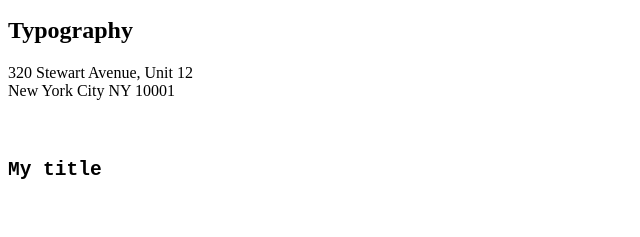
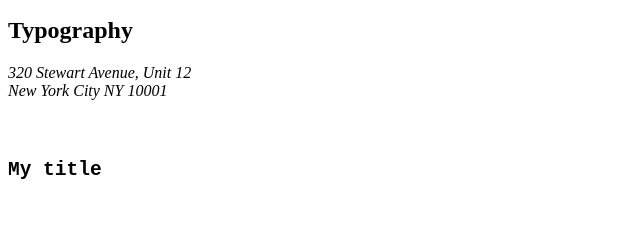
Before and after one commit to mxnctblt/holbertonschool-web_front_end, a plain HTML site: page html_advanced/32-styleguide.html in a window 1280 px wide. Shown: the part 1221-1458 px from the top of the page, 0-640 px from the left. Drawn offline with Linux system fonts and the light colour scheme.

Commit message:
fix task 32 adress

```diff
--- a/html_advanced/32-styleguide.html
+++ b/html_advanced/32-styleguide.html
@@ -79,7 +79,9 @@
       <section>
 	<header><h2>Typography</h2></header>
 	<div>
-	  <adress>320 Stewart Avenue, Unit 12<br />New York City NY 10001</adress>
+	  <address>
+	    320 Stewart Avenue, Unit 12<br />New York City NY 10001
+	  </address>
 	</div>
 	<div>
 	  <pre>
```
